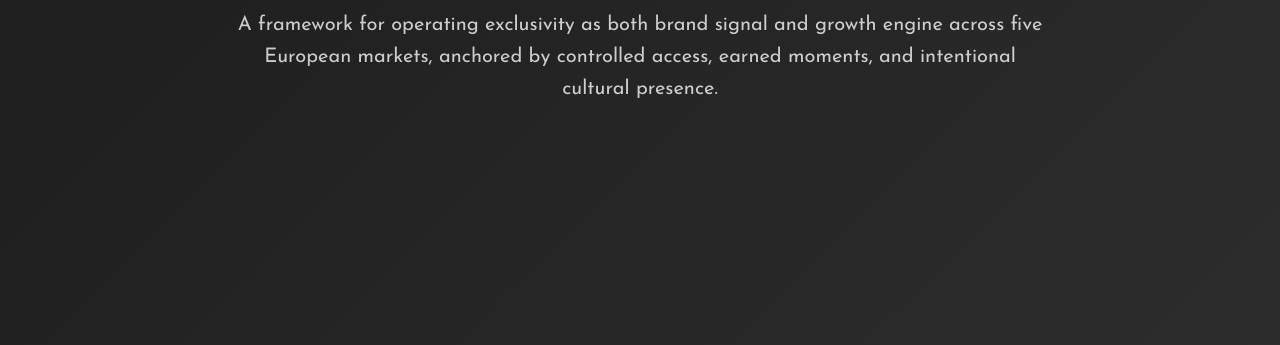
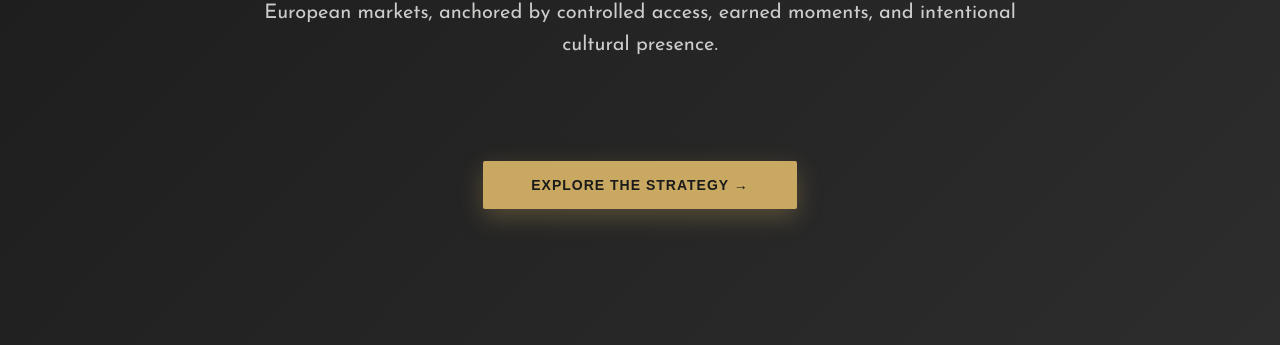
Before and after one commit to nydoorman/dorsia-pitch, a plain HTML site: page index.html in a window 1280 px wide. Shown: the part 455-800 px from the top of the page. Drawn offline with Linux system fonts and the light colour scheme.

Commit message:
Restore Explore the Strategy CTA on overview

```diff
--- a/index.html
+++ b/index.html
@@ -589,6 +589,7 @@
  <div class="hero-meta">EU Summer Social Strategy</div>
  <h1>Summer of Selective Presence</h1>
  <p class="hero-subtitle">A framework for operating exclusivity as both brand signal and growth engine across five European markets, anchored by controlled access, earned moments, and intentional cultural presence.</p>
+ <button class="cta-button" onclick="goToPage('narrative')">Explore the Strategy →</button>
  </div>
  </div>
 
```
